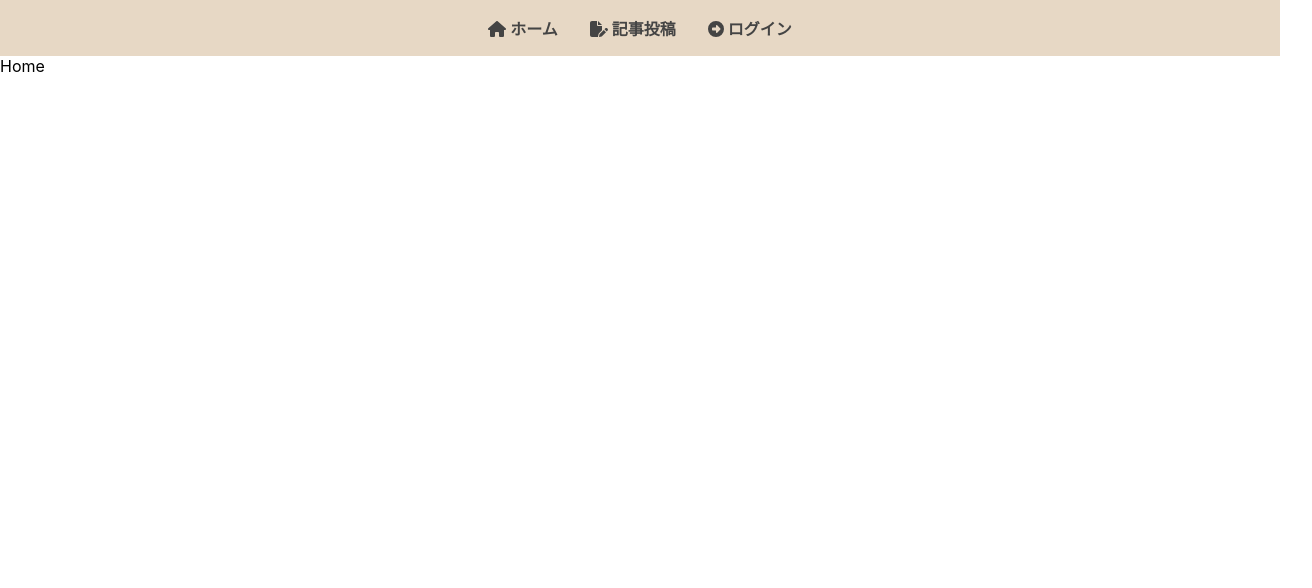
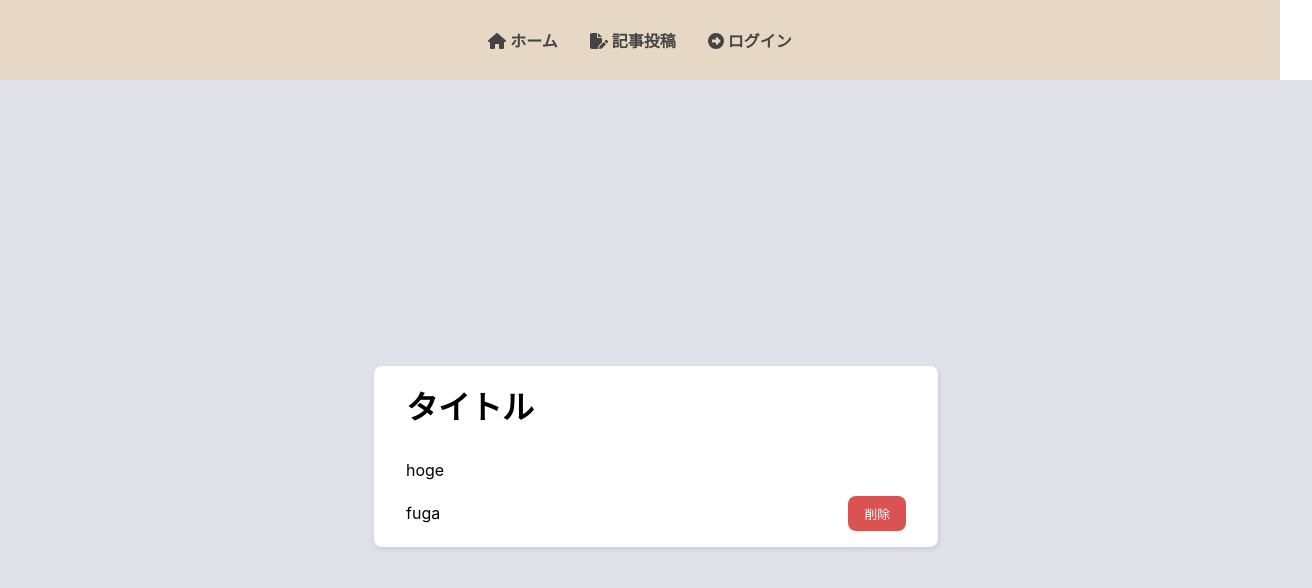
Before and after one commit to kiyoshion/react-blog-with-firebase, a React (Create React App) app: page / in a window 1280 px wide. Shown: the top 588 px of the page, 1312 px wide, since content can reach past the window. Built offline with nearby package versions, Linux system fonts and the light colour scheme; the HTML template or start-up script is replaced by a standard one.

Commit message:
Add getPosts

```diff
--- /dev/null
+++ b/src/components/Home.css
@@ -0,0 +1,53 @@
+.homePage {
+  width: 100%;
+  height: auto;
+  height: calc(100vh - 80px);
+  display: flex;
+  justify-content: center;
+  align-items: center;
+  flex-direction: column;
+  padding: 1rem;
+  background-color: rgb(224, 224, 233);
+}
+
+.homePage .postContents {
+  width: 500px;
+  height: auto;
+  max-height: 500px;
+  background-color: #fff;
+  box-shadow: 1px 2px 4px rgba(0, 0, 0, .1);
+  border-radius: .5rem;
+  padding: 1rem 2rem;
+}
+
+.postContents h1 {
+  margin: 0 0 2rem;
+  font-size: 2rem;
+}
+
+.postContents .postBody {
+  word-wrap: break-word;
+  margin-bottom: 1rem;
+}
+
+.postContents .postFooter {
+  display: flex;
+  justify-content: space-between;
+  align-items: center;
+}
+
+.postContents button {
+  background-color: rgb(218, 82, 82);
+  color: #fff;
+  border-radius: .5rem;
+  cursor: pointer;
+  transition: all .2s ease;
+  box-shadow: none;
+  padding: .5rem 1rem;
+  border: none;
+  font-size: .8rem;
+}
+
+.postContents button:hover {
+  opacity: .8;
+}
--- a/src/components/Home.js
+++ b/src/components/Home.js
@@ -1,8 +1,24 @@
 import React from 'react'
+import './Home.css'
 
 const Home = () => {
   return (
-    <div>Home</div>
+    <div className="homePage">
+      <div className="postContents">
+        <div className="postHeader">
+          <h1>タイトル</h1>
+        </div>
+        <div className="postBody">
+          hoge
+        </div>
+        <div className="postFooter">
+          <div className="postAuther">
+            fuga
+          </div>
+          <button>削除</button>
+        </div>
+      </div>
+    </div>
   )
 }
 
--- a/src/components/Navbar.css
+++ b/src/components/Navbar.css
@@ -3,7 +3,7 @@ nav {
   justify-content: center;
   align-items: center;
   background-color: rgb(231, 216, 197);
-  padding: .5rem 0;
+  height: 80px;
 }
 
 nav a {
```
